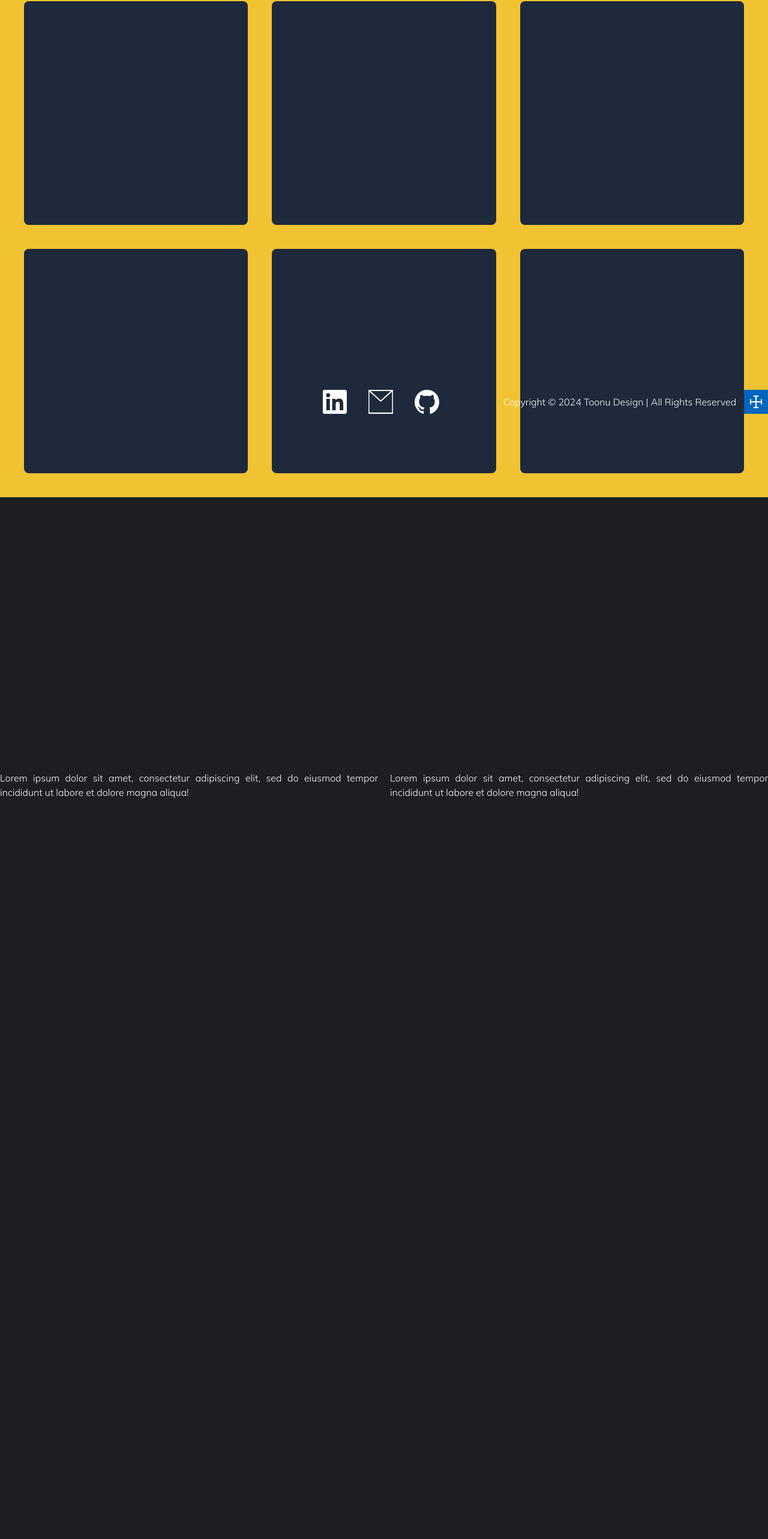
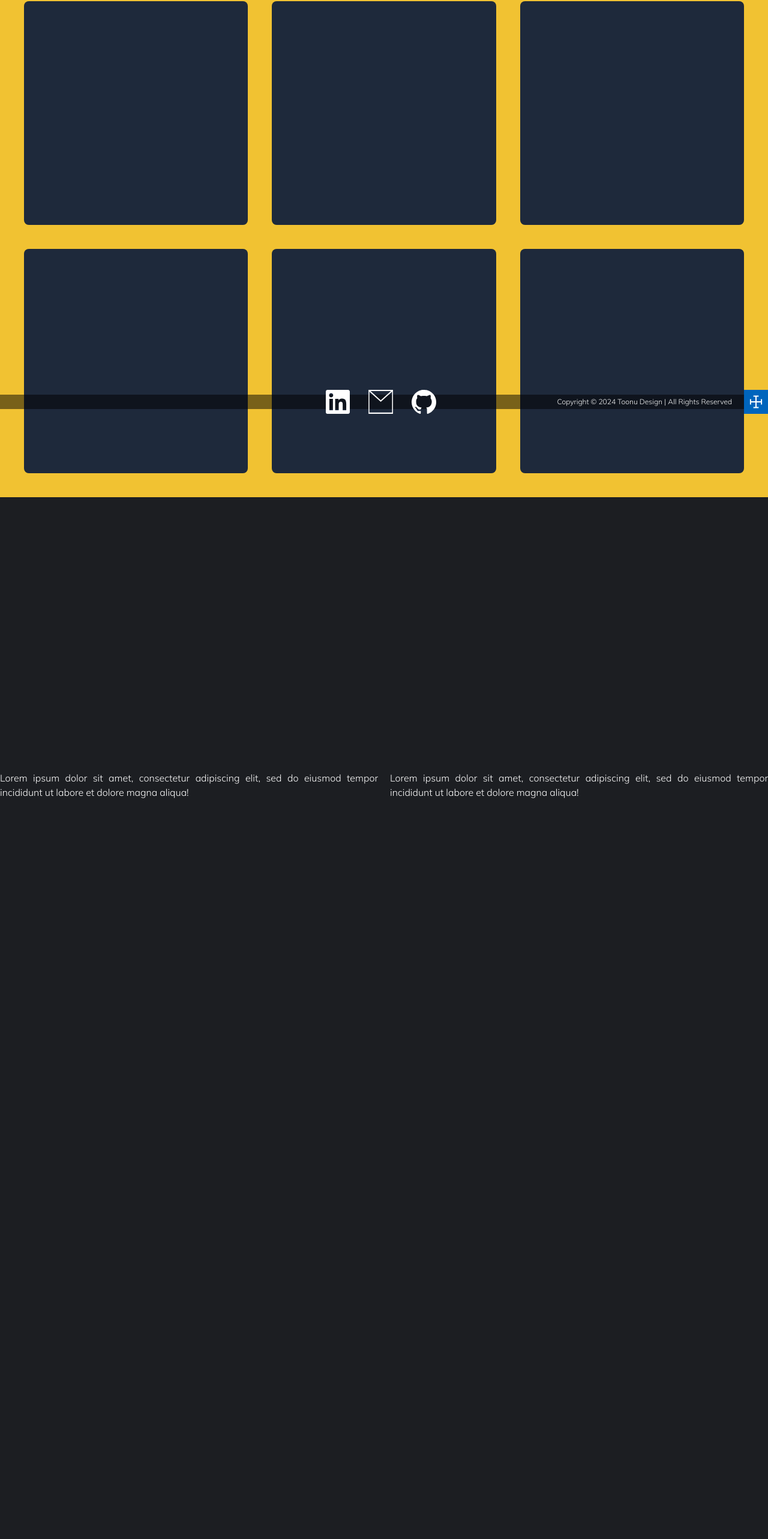
Before and after one commit to Toonu/Toonu.github.io, a React (Vite) app in the folder ToonuDesign/: page / in a window 1280 px wide. Shown: the part 118-2684 px from the top of the page at 60% size. Built offline with nearby package versions, Linux system fonts and the light colour scheme; a web font is replaced by a local one.

Commit message:
Tailwind CSS of Footer and Spacer

```diff
--- a/ToonuDesign/src/components/bars.jsx
+++ b/ToonuDesign/src/components/bars.jsx
@@ -30,34 +30,11 @@ export function Header() {
 
 export function Footer() {
 	return (
-		<div
-			style={{
-				display: 'flex',
-				justifyContent: 'center',
-				alignItems: 'center',
-
-				height: '3vh',
-				minHeight: '24px',
-				width: '100%',
-				fontSize: '1rem',
-
-				position: 'fixed',
-				bottom: 0,
-				left: 0,
-				backgroundColor: 'var(--graytransparent)',
-				zIndex: 63,
-			}}>
+		<div className="z-50 flex items-center justify-center text-sm fixed bottom-0 left-0 bg-transgray w-full h-6 min-h-6">
 			<div style={{ flexBasis: '40vw', display: 'flex' }}></div>
 			<div
-				style={{
-					flexBasis: '20vw',
-					display: 'flex',
-					gap: '2vw',
-					justifyContent: 'center',
-					alignItems: 'center',
-					height: '3vh',
-					minHeight: '24px',
-				}}>
+				className="flex gap-5 justify-center items-center min-h-6 h-6"
+				style={{ flexBasis: '20vw' }}>
 				<Element.ImageLink
 					link="mailto:Toonu4@icloud.com"
 					image={iconLinkedIn}
@@ -75,14 +52,9 @@ export function Footer() {
 					alt="GitHub"></Element.ImageLink>
 			</div>
 			<div
+				className="flex gap-5 justify-end items-center min-h-6 h-6 text-xxxs md:text-xxs lg:text-xs"
 				style={{
 					flexBasis: '40vw',
-					display: 'flex',
-					gap: '1vw',
-					justifyContent: 'flex-end',
-					alignItems: 'center',
-					height: '3vh',
-					minHeight: '24px',
 				}}>
 				Copyright © 2024 Toonu Design | All Rights Reserved
 				<Element.ImageLink
@@ -96,22 +68,8 @@ export function Footer() {
 
 export function Spacer() {
 	return (
-		<div
-			style={{
-				display: 'flex',
-				justifyContent: 'center',
-				alignItems: 'center',
-				widows: '100%',
-				height: '10px',
-			}}>
-			<div
-				style={{
-					borderStyle: 'solid',
-					borderWidth: '1px 0px 0px 0px',
-					borderColor: '#fff',
-					width: '80vw',
-					height: '80%',
-				}}></div>
+		<div className="flex justify-center items-center w-full h-2">
+			<div className="h-4/5 w-fit border-b border-white border-solid" />
 		</div>
 	);
 }
--- a/ToonuDesign/src/components/headline.jsx
+++ b/ToonuDesign/src/components/headline.jsx
@@ -1,6 +1,15 @@
 export default function Main( { children,href,color = "text-white" } ) {
-	var className = `flex font-bold text-3xl min-h-fit text-center bg-tramsparent ${color} ${href ? 'no-underline' : ''}`;
+	var className = `flex font-bold text-lg md:text-2xl lg:text-3xl min-h-fit text-center bg-tramsparent ${color} ${href ? 'no-underline' : ''}`;
 	const style = { fontFamily: 'RobotoSlab' };
-	if ( href !== null ) return <a className={className} href={href} style={style}>{children}</a>;
-	return <a className={className} style={style}>{children}</a>;
+	if (href !== null)
+		return (
+			<a className={className} href={href} style={style}>
+				{children}
+			</a>
+		);
+	return (
+		<a className={className} style={style}>
+			{children}
+		</a>
+	);
 }
--- a/ToonuDesign/tailwind.config.js
+++ b/ToonuDesign/tailwind.config.js
@@ -14,6 +14,10 @@ export default {
       "gray": "#1c1e22",
       "transgray": "#00000080",
       "icoydark": "#a08021",
+      },
+      fontSize: {
+        xxxs: '0.25rem',
+        xxs: '0.5rem',
       }
     },
   },
```
